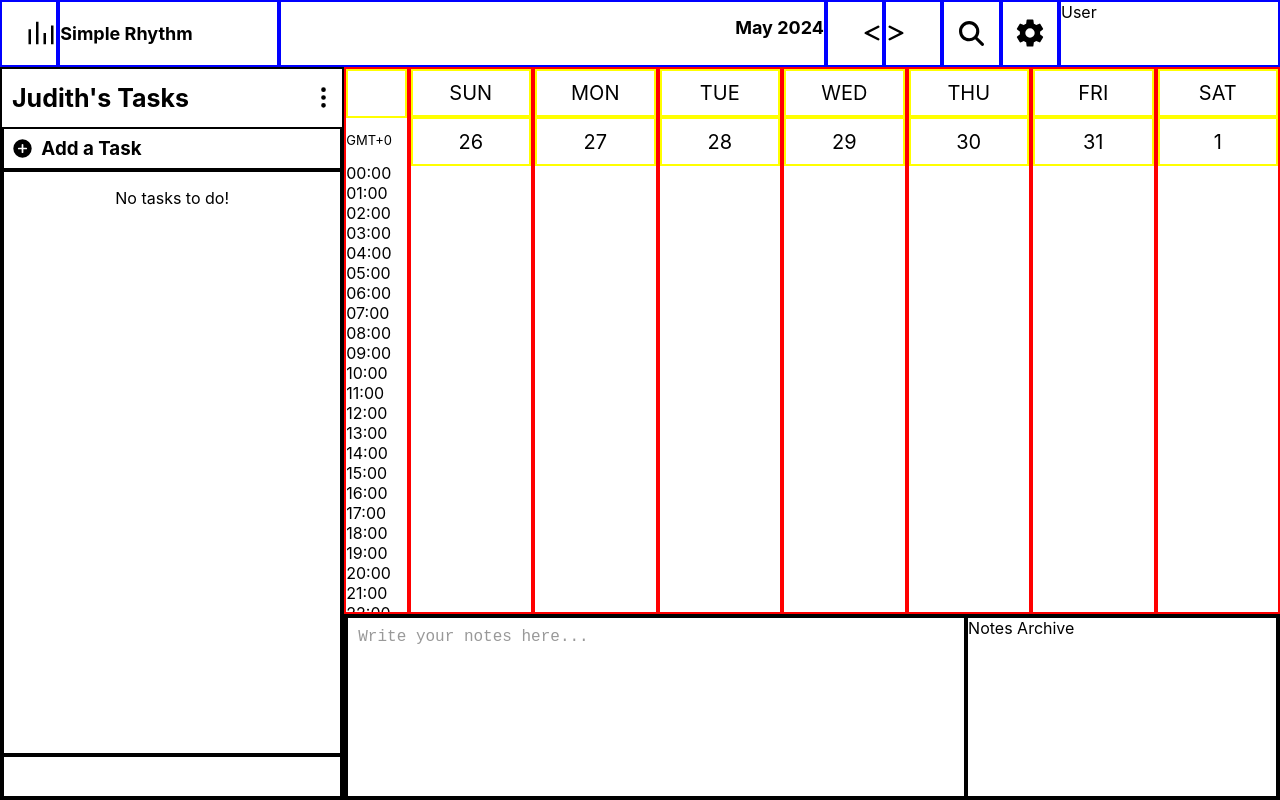
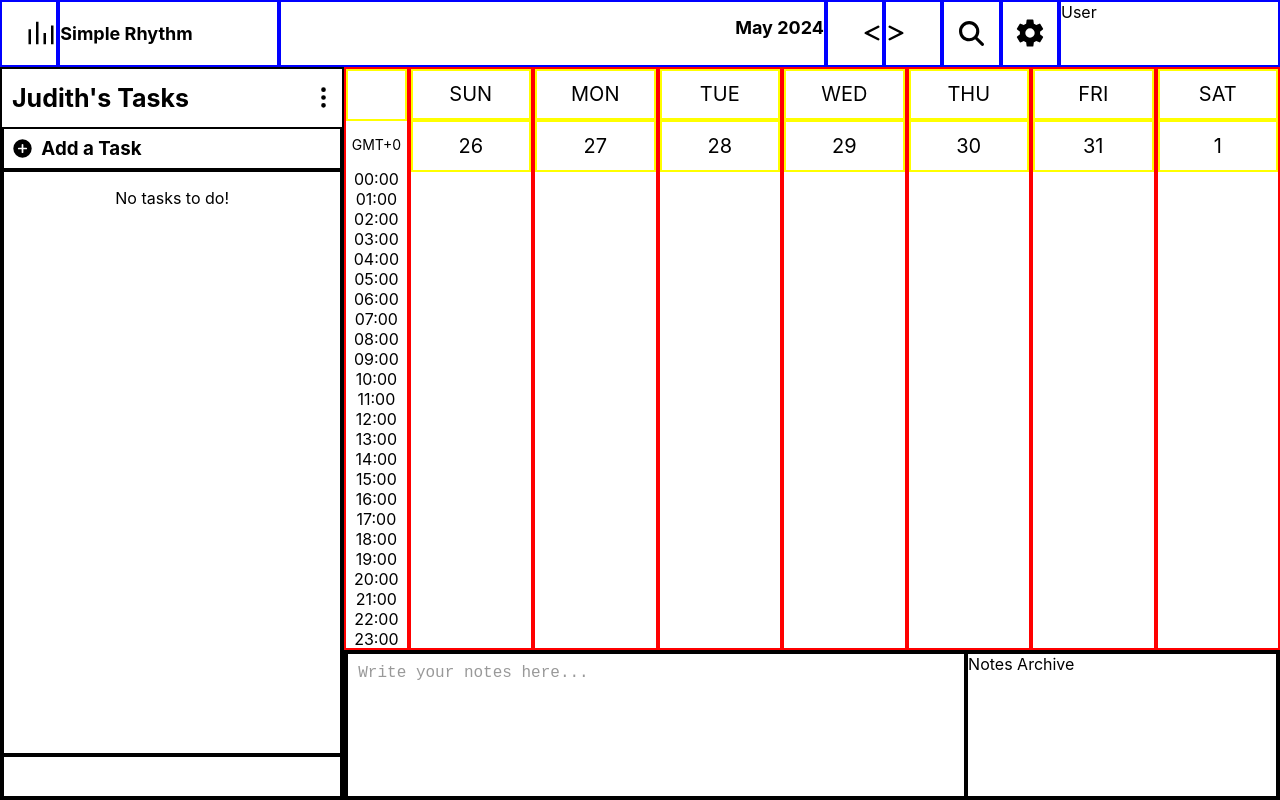
Before and after one commit to this-is-judith/weekly-planner, a React (Create React App) app: page / in a window 1280 px wide. Built offline with nearby package versions, Linux system fonts and the light colour scheme.

Commit message:
add hour slots

```diff
--- a/src/Components/Calendar.jsx
+++ b/src/Components/Calendar.jsx
@@ -48,9 +48,12 @@ function Calendar() {
 
           <div className="calendar-main time-partitions">
             {[...Array(24)].map((_, index) => (
-              <div key={index} className="hour-slot">
-                {index < 10 ? `0${index}:00` : `${index}:00`}
-              </div>
+              <>
+                <div key={index} className="hour-slot">
+                  {index < 10 ? `0${index}:00` : `${index}:00`}
+                </div>
+                <div className="hour-box"></div>
+              </>
             ))}
           </div>
         </div>
--- a/src/Components/calendar.css
+++ b/src/Components/calendar.css
@@ -26,9 +26,10 @@
 
 .calendar-time-zone {
   flex: 1;
-  font-size: 13px;
+  font-size: 14px;
   display: flex;
   align-items: center;
+  justify-content: center;
 }
 
 .calendar-main {
@@ -45,3 +46,13 @@
 .time-partitions::-webkit-scrollbar {
   display: none; /* For Chrome, Safari, and Opera */
 }
+
+.hour-slot {
+  display: flex;
+  align-items: center;
+  justify-content: center;
+}
+
+/* .hour-box {
+  height: 40px;
+} */
--- a/src/planner.css
+++ b/src/planner.css
@@ -33,7 +33,7 @@
 }
 
 .calendar-container {
-  flex: 3;
+  flex: 4;
 }
 
 .notes-container {
```
